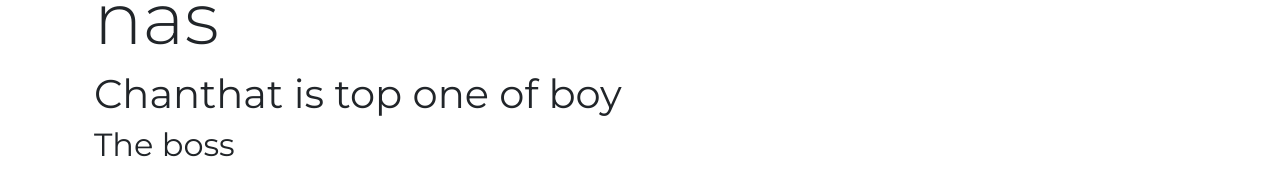
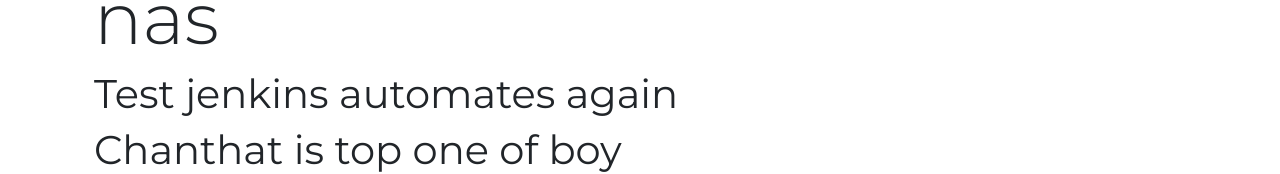
Before and after one commit to ChanthatThoeurn/jenkens-teacher, a React (Create React App) app: page / in a window 1280 px wide. Shown: the part 388-562 px from the top of the page. Built offline with nearby package versions, Linux system fonts and the light colour scheme; a web font is replaced by a local one.

Commit message:
update config two

```diff
--- a/src/pages/HomePage.js
+++ b/src/pages/HomePage.js
@@ -13,6 +13,7 @@ const HomePage = () => {
                       Welcome to EarthDX Clone by chanthat main of god
                       happey nas
                     </h1>
+                    <h1>Test jenkins automates again</h1>
                     <h1>Chanthat is top one of boy</h1>
                     <h2>The boss</h2>
                     <p> We are a team of passionate people whose goal is to improve everyone's life through disruptive products. We build great products to solve your business problems.</p>
```
